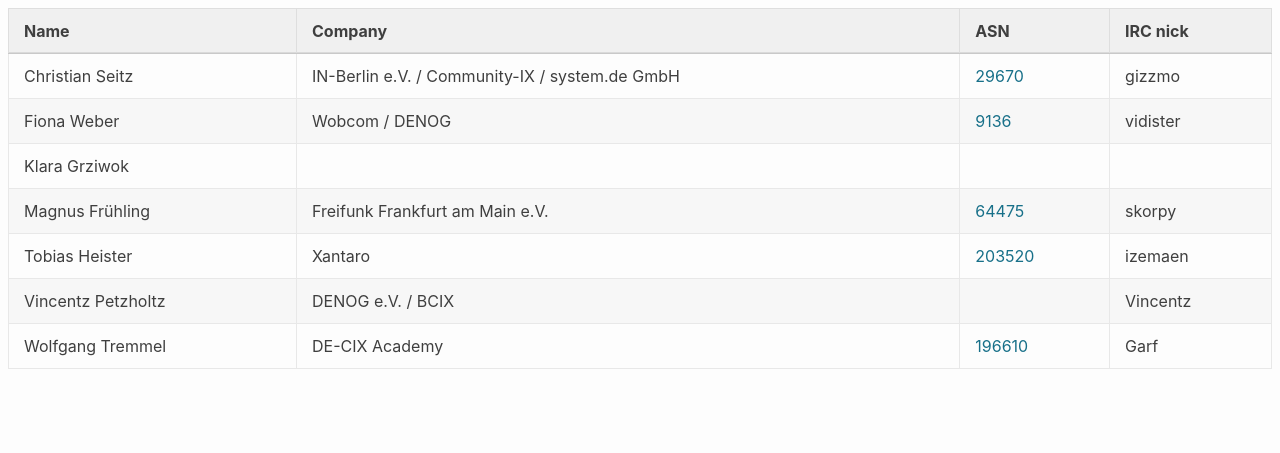
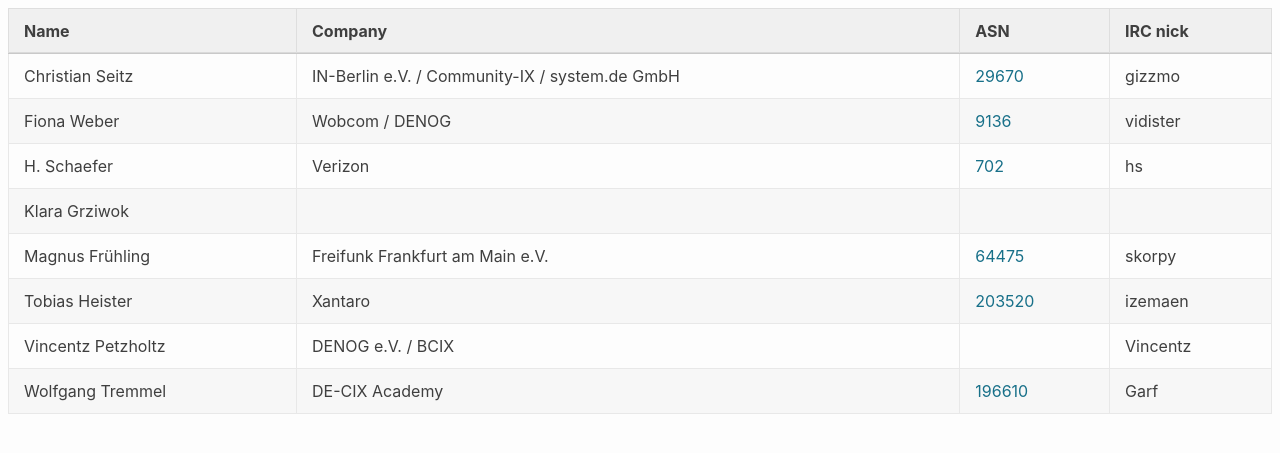
Before and after one commit to denog/pretix-attendeelist, a Jekyll site: the page built from denog-routingwg-2024-01/index.markdown, in a window 1280 px wide. Shown: the top 453 px of the page. Built offline with Jekyll 4.4.1, drawn with Linux system fonts in a browser that asks for light colours.

Commit message:
Latest data: Wed Feb  7 08:10:36 UTC 2024

```diff
--- a/_data/attendees_denog-routingwg-2024-01.json
+++ b/_data/attendees_denog-routingwg-2024-01.json
@@ -10,6 +10,12 @@
     "company": "Wobcom / DENOG",
     "irc": "vidister",
     "asn": "9136"
+  },
+  {
+    "name": "H. Schaefer",
+    "company": "Verizon",
+    "irc": "hs",
+    "asn": "702"
   },
   {
     "name": "Klara Grziwok",
```
